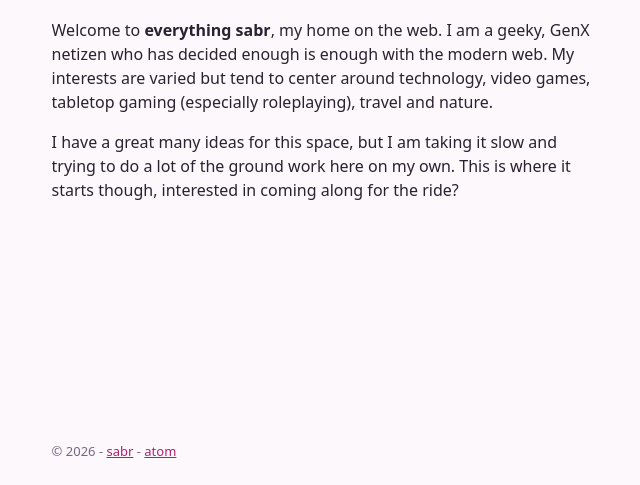
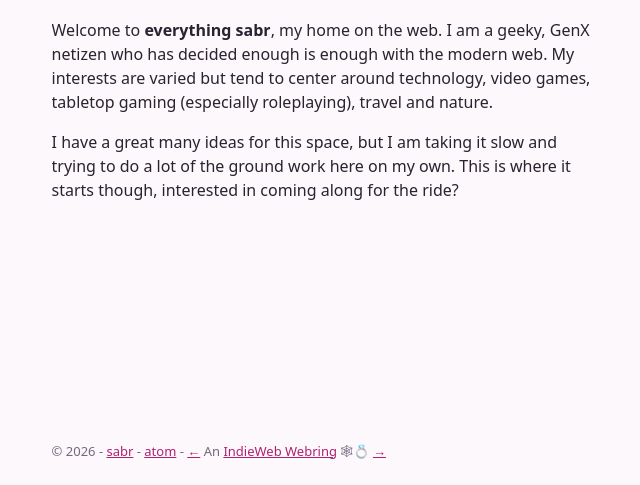
Before and after one commit to iamsabr/everything-sabr, an Eleventy site: page index.md in a window 1280 px wide. Shown: the part 315-800 px from the top of the page, without its empty margins (319-959 px from the left). Built offline with nearby package versions, Linux system fonts and the light colour scheme; Eleventy itself is replaced by a stand-in of ours; files that its build step writes are made by us from their sources.

Commit message:
added indieweb ring links

```diff
--- a/_includes/base.njk
+++ b/_includes/base.njk
@@ -47,7 +47,9 @@
         </main>
 
         <footer>
-            <p>&copy; 2026 - <a href="/">sabr</a> - <a href="/feed.xml">atom</a></p>
+            <p>&copy; 2026 - <a href="/">sabr</a> - <a href="/feed.xml">atom</a> - <a href="https://xn--sr8hvo.ws/previous">←</a>
+An <a href="https://xn--sr8hvo.ws">IndieWeb Webring</a> 🕸💍
+<a href="https://xn--sr8hvo.ws/next">→</a></p>
         </footer>
     </body>
 </html>
```
